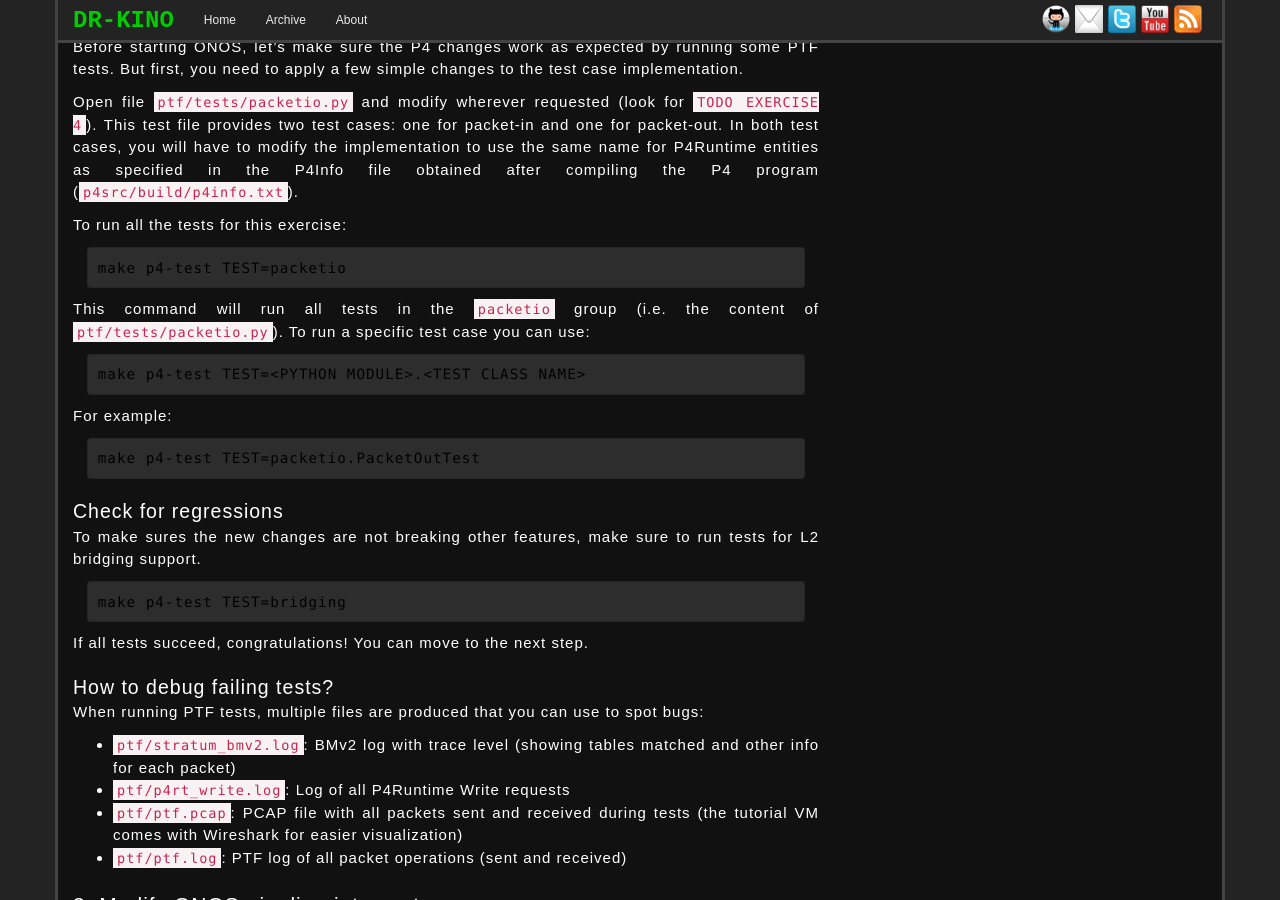
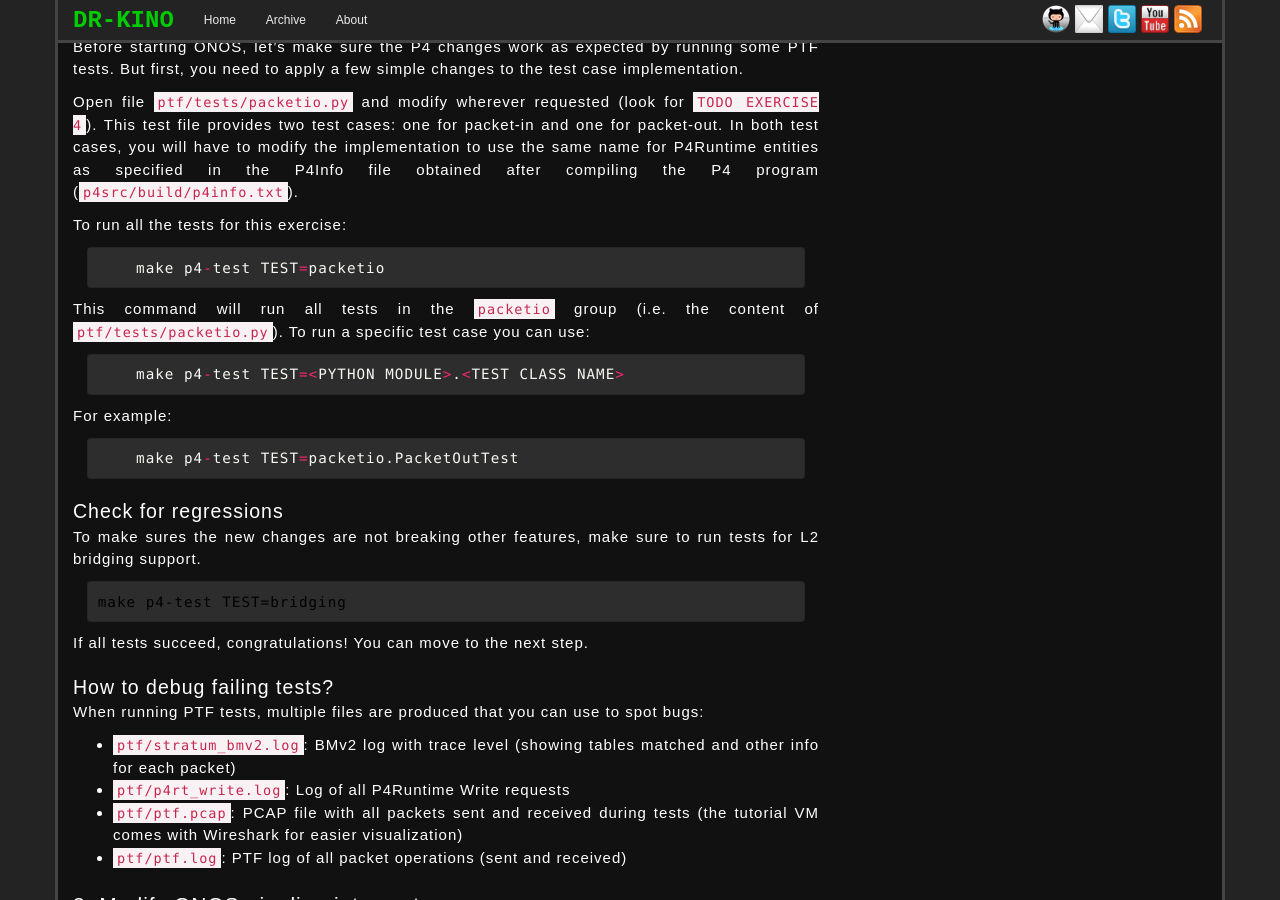
Before and after one commit to dr-kino/dr-kino.github.io, a Jekyll site: the page built from _posts/2021-05-05-enabling-onos-built-in-services.markdown, in a window 1280 px wide and 900 px high, scrolled down 1513 px. Built offline with Jekyll 4.4.1, drawn with Linux system fonts in a browser that asks for light colours; nearby versions of some CDN libraries; comment, search, counter and statistics services are not loaded; some of the changed text lies outside the part shown.

Commit message:
Adding new post

````diff
--- a/_posts/2021-05-05-enabling-onos-built-in-services.markdown
+++ b/_posts/2021-05-05-enabling-onos-built-in-services.markdown
@@ -98,16 +98,22 @@ obtained after compiling the P4 program (`p4src/build/p4info.txt`).
 
 To run all the tests for this exercise:
 
+```c
     make p4-test TEST=packetio
+```
 
 This command will run all tests in the `packetio` group (i.e. the content of
 `ptf/tests/packetio.py`). To run a specific test case you can use:
 
+```c
     make p4-test TEST=<PYTHON MODULE>.<TEST CLASS NAME>
+```
 
 For example:
 
+```c
     make p4-test TEST=packetio.PacketOutTest
+```
 
 #### Check for regressions
 
````
Also changed, not shown: other parts of _posts/2021-05-05-enabling-onos-built-in-services.markdown (+0 -6 lines).
